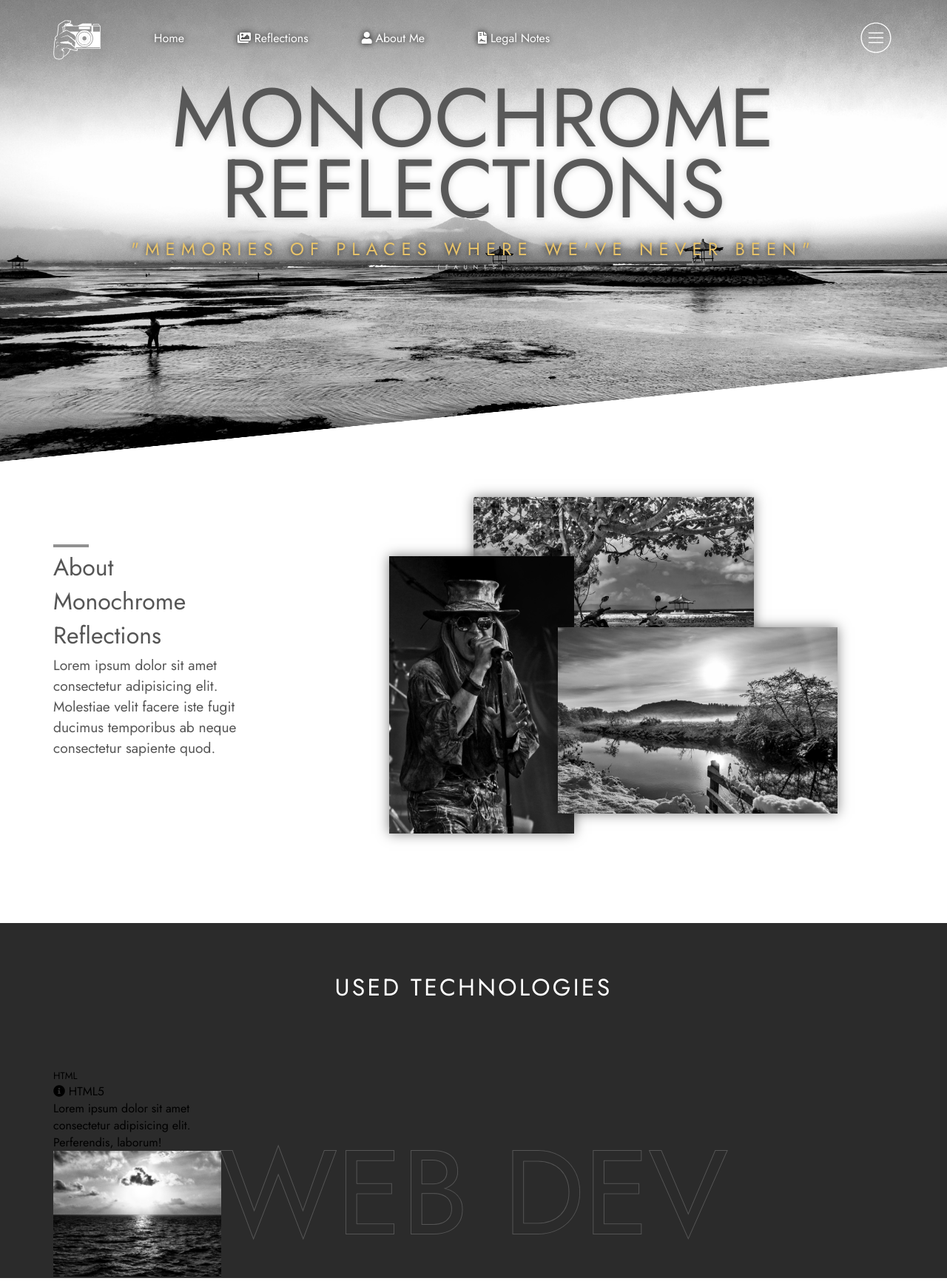
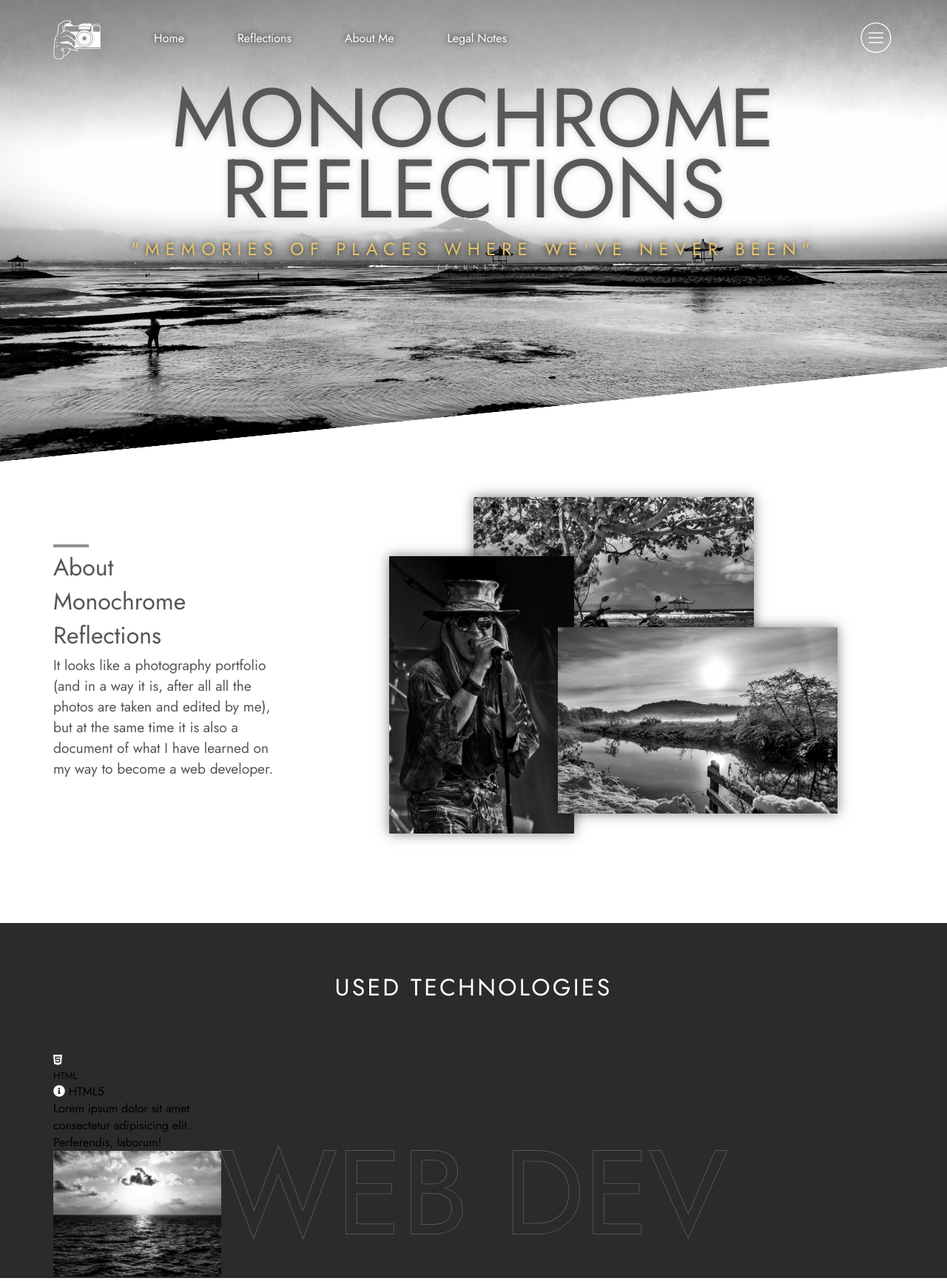
Before and after one commit to romanjasiek/photo_project, a plain HTML site: page index.html in a window 1280 px wide. Shown: the whole page at 74% size. Drawn offline with Linux system fonts and the light colour scheme; files whose address does not match are found by name.

Commit message:
Changed some Font Awesome icons

```diff
--- a/index.html
+++ b/index.html
@@ -22,11 +22,11 @@
                 <li class="navigation__list-item navigation__list-item--mobile-hidden">
                     <a class="navigation__list-item-link" href="#">Home</a></li>
                 <li class="navigation__list-item navigation__list-item--mobile-hidden">
-                    <a class="navigation__list-item-link" href="#"><i class="fas fa-images"></i> Reflections</a></li>
+                    <a class="navigation__list-item-link" href="#">Reflections</a></li>
                 <li class="navigation__list-item navigation__list-item--mobile-hidden">
-                    <a class="navigation__list-item-link" href="#"><i class="fas fa-user"></i> About Me</a></li>
+                    <a class="navigation__list-item-link" href="#">About Me</a></li>
                 <li class="navigation__list-item navigation__list-item--mobile-hidden">
-                    <a class="navigation__list-item-link" href="#"><i class="fas fa-file-contract"></i> Legal Notes</a></li>
+                    <a class="navigation__list-item-link" href="#">Legal Notes</a></li>
                     <li class="navigation__list-item navigation__list-item--menu">
                         <a class="navigation__list-item-link" href="#">
                             <svg class="icon" viewBox="0 0 512 512">
@@ -58,7 +58,7 @@
         <div class="container">
             <div class="motivation__column-text">
                 <h2 class="motivation__text-heading">About <br/>Monochrome Reflections</h2>
-                <p class="motivation__text">Lorem ipsum dolor sit amet consectetur adipisicing elit. Molestiae velit facere iste fugit ducimus temporibus ab neque consectetur sapiente quod.</p>
+                <p class="motivation__text">It looks like a photography portfolio (and in a way it is, after all all the photos are taken and edited by me), but at the same time it is also a document of what I have learned on my way to become a web developer.</p>
             </div>
             <div class="motivation__column-images">
                 <img class="motivation__image motivation__image--first" src="./img/motivation/aberfoyle.jpeg" alt="Aberfoyle">
@@ -73,11 +73,11 @@
         <div class="technologies__cards">
             <div class="technologies__card">
                 <div class="technologies__card-top">
-                    <p><i class="fas fa-html5"></i></p>
+                    <p><i class="fab fa-html5 technologies__card-icon"></i></p>
                 </div>
                 <div class="technologies__card-content">
                     <h5 class="technologies__card-heading">HTML</h5>
-                    <p class="technologies__card-used-tech"><i class="fas fa-info-circle"></i> HTML5</p>
+                    <p class="technologies__card-used-tech"><i class="fas fa-info-circle technologies__card-icon"></i> HTML5</p>
                     <p class="technologies__card-used-tech-desc">Lorem ipsum dolor sit amet consectetur adipisicing elit. Perferendis, laborum!</p>
                 </div>
                 <img class="technologies__card-image" src="./img/technologies/card1.jpeg" alt="HTML">
--- a/styles/main.scss
+++ b/styles/main.scss
@@ -8,3 +8,4 @@
 @import "./vendors/FontAwesome/fontawesome.scss";
 @import "./vendors/FontAwesome/solid.scss";
 @import "./vendors/FontAwesome/regular.scss";
+@import "./vendors/FontAwesome/brands.scss";
--- a/styles/pages/home/_technologies.scss
+++ b/styles/pages/home/_technologies.scss
@@ -73,3 +73,7 @@ $-technologies-background-color: $color-secondary-dark;
 .technologies__card-image {
     width: 100%;
 }
+
+.technologies__card-icon {
+    color: #fefefe;
+}
```
Also changed, not shown: dist/main.css, 1 other file.
